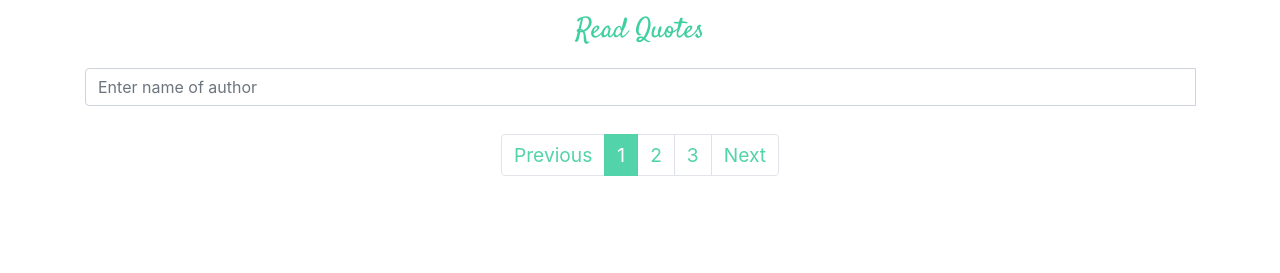
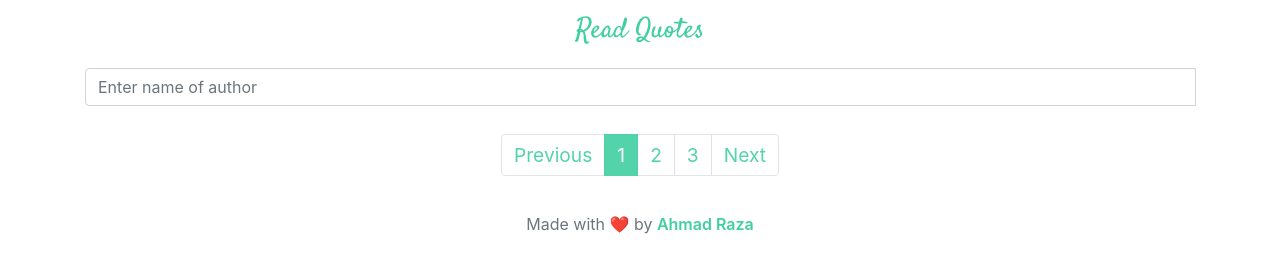
Before and after one commit to razaahmad333/quotesman, a plain HTML site: page index.html in a window 1280 px wide. Shown: the part 97-370 px from the top of the page. Drawn offline with nearby package versions, Linux system fonts and the light colour scheme; no server answers.

Commit message:
added footer

```diff
--- a/index.html
+++ b/index.html
@@ -85,9 +85,13 @@
         </li>
       </ul>
     </nav>
+
+    <footer class="position-static bottom-0 text-center text-muted my-2">
+      Made with ❤️ by <a href="https://ahmad-raza.vercel.app/">Ahmad Raza</a>
+    </footer>
     <!-- Optional JavaScript -->
     <!-- jQuery first, then Popper.js, then Bootstrap JS -->
-    <script src="https://code.jquery.com/jquery-3.2.1.slim.min.js"
+    <script src=" https://code.jquery.com/jquery-3.2.1.slim.min.js"
       integrity="sha384-KJ3o2DKtIkvYIK3UENzmM7KCkRr/rE9/Qpg6aAZGJwFDMVNA/GpGFF93hXpG5KkN" crossorigin="anonymous">
       </script>
     <script src="https://cdnjs.cloudflare.com/ajax/libs/popper.js/1.12.9/umd/popper.min.js"
--- a/index.js
+++ b/index.js
@@ -105,7 +105,7 @@ function updateCardsWithQuotes(quotes) {
         <div class="card text-black bg-white" style="">
           <div class="card-header">${quote.author || "Unknown"}</div>
           <div class="card-body">
-            <p class="card-text" title=${quote.content} >${quote.content.slice(0, 350)}</p>
+            <p class="card-text text-muted" title=${quote.content} >${quote.content.slice(0, 350)}</p>
           </div>
             <a href="whatsapp://send?text=${quote.content}       by ${quote.author || "Unknown"}" class="btn share">Share</a>
         </div>
--- a/styles/style.scss
+++ b/styles/style.scss
@@ -67,3 +67,8 @@ nav {
 .share {
   color: $mainColor !important;
 }
+
+footer a {
+  color: $mainColor !important;
+  font-weight: 600;
+}
```
Also changed, not shown: styles/style.css, 1 other file.
